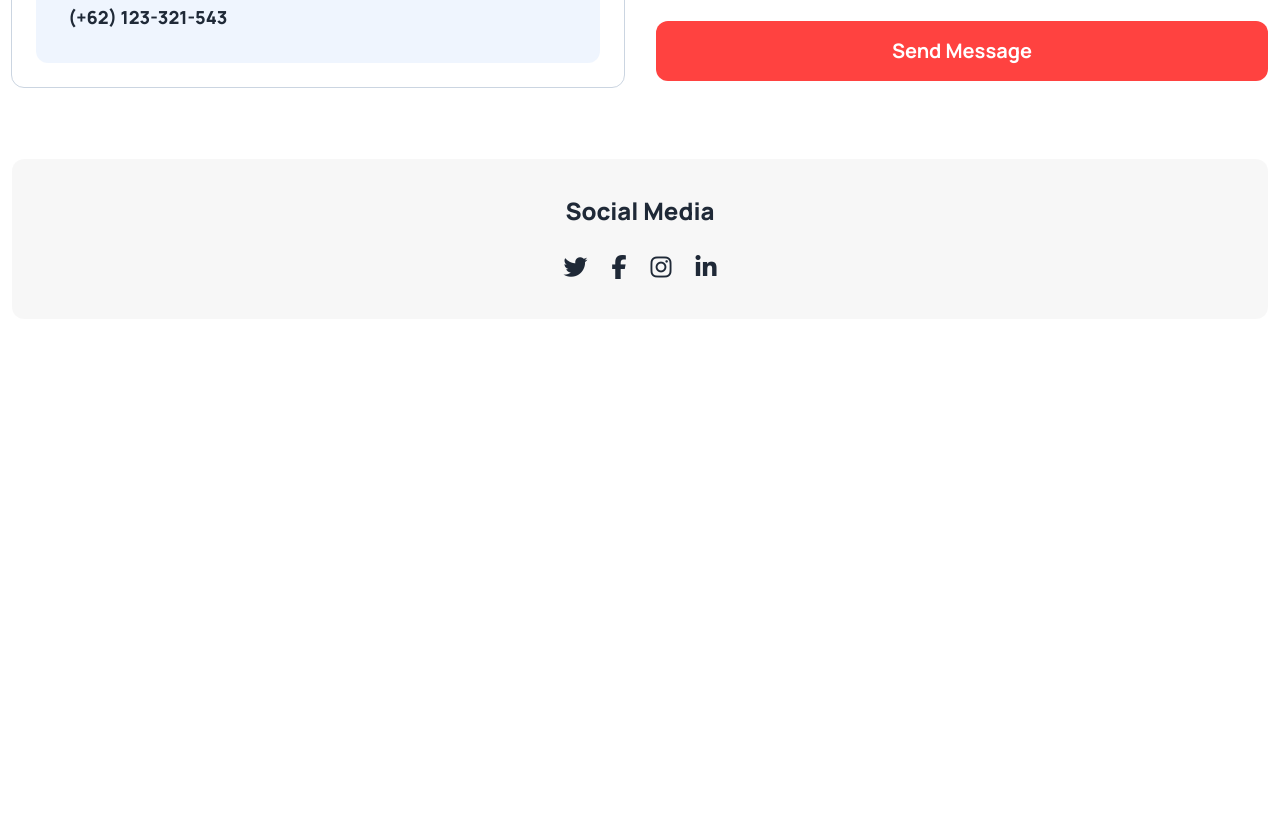
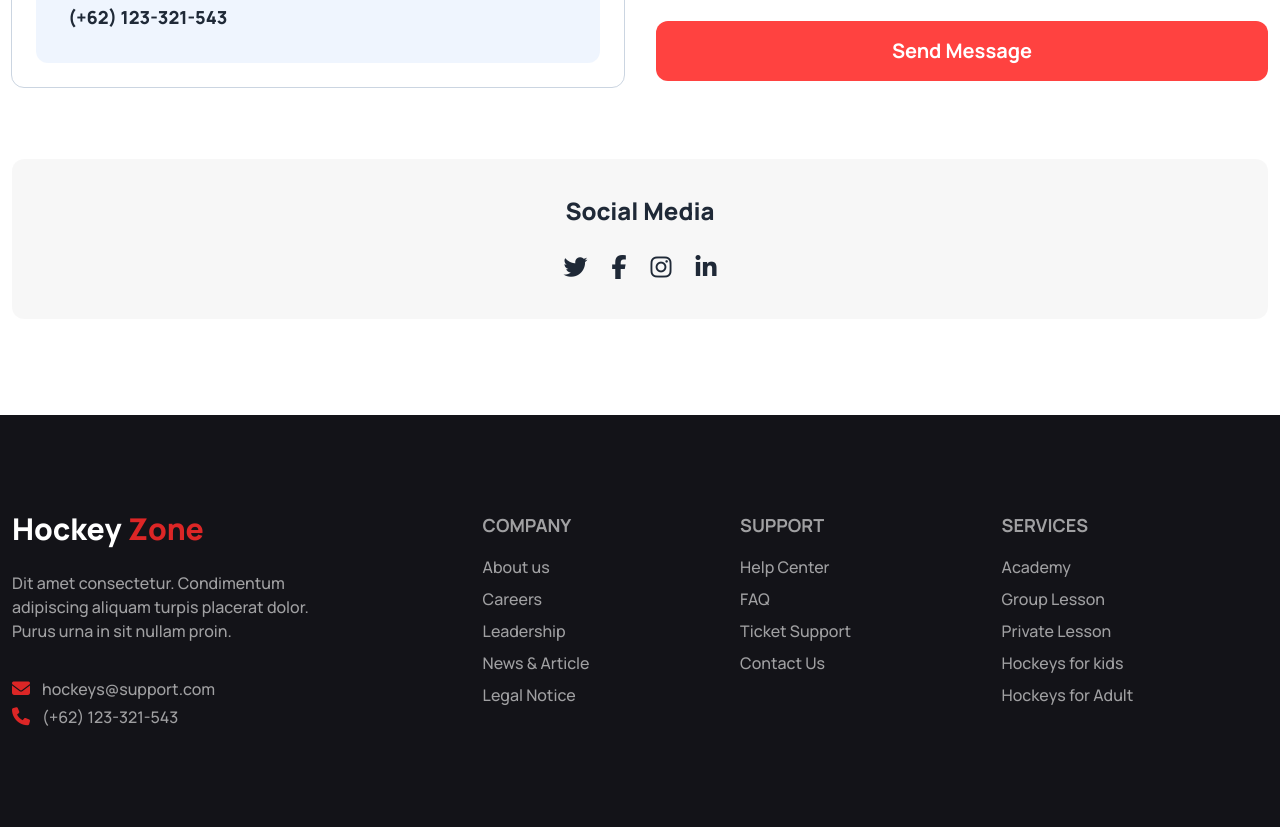
Before and after one commit to Asif-4D/Hockey-Zone, a plain HTML site: page index.html in a window 1280 px wide. Shown: the part 5258-6085 px from the top of the page. Before the commit the page ends 5673 px from the top, so only its background shows below. Drawn offline with nearby package versions, Linux system fonts and the light colour scheme.

Commit message:
footer area design added

```diff
--- a/index.html
+++ b/index.html
@@ -527,19 +527,54 @@
             </div>
           </section>
 
-
-
-
-
-
-
-
         </section>
     </main>
 
-    <footer>
+
+    <!-- Footer area -->
+    <footer class="bg-[#131318]">
+
+      <section class="w-full lg:max-w-screen-xl m-auto footer py-24 px-3 text-base-content ">
+          <aside>
+            <h2 class="text-3xl font-extrabold text-white mb-4">Hockey <span class="text-3xl font-extrabold text-red-600">Zone</span></h2>
+            <p class="text-base font-medium text-[#ffffff99] mb-6 w-80">Dit amet consectetur. Condimentum  adipiscing aliquam turpis placerat dolor. Purus urna in sit nullam proin. </p>
+            <ul>
+              <li><i class="fa-solid fa-envelope mr-3 text-red-600 text-lg"></i><a class="text-base font-medium text-[#ffffff99]" href="#">hockeys@support.com</a></li>
+              <li><i class="fa-solid fa-phone mr-3 text-red-600 text-lg"></i><a class="text-base font-medium text-[#ffffff99]" href="#">(+62) 123-321-543</a></li>
+            </ul>
+          </aside>
+
+            <nav>
+              <header class="footer-title text-white text-lg font-bold">Company</header>
+              <a class="link link-hover text-base font-medium text-[#ffffff99]">About us</a>
+              <a class="link link-hover text-base font-medium text-[#ffffff99]">Careers</a>
+              <a class="link link-hover text-base font-medium text-[#ffffff99]">Leadership</a>
+              <a class="link link-hover text-base font-medium text-[#ffffff99]">News & Article</a>
+              <a class="link link-hover text-base font-medium text-[#ffffff99]">Legal Notice</a>
+            </nav>
+
+            <nav>
+              <header class="footer-title text-white text-lg font-bold">Support</header>
+              <a class="link link-hover text-base font-medium text-[#ffffff99]">Help Center</a>
+              <a class="link link-hover text-base font-medium text-[#ffffff99]">FAQ</a>
+              <a class="link link-hover text-base font-medium text-[#ffffff99]">Ticket Support</a>
+              <a class="link link-hover text-base font-medium text-[#ffffff99]">Contact Us</a>
+            </nav>
+
+            <nav>
+              <header class="footer-title text-white text-lg font-bold">Services</header>
+              <a class="link link-hover text-base font-medium text-[#ffffff99]">Academy</a>
+              <a class="link link-hover text-base font-medium text-[#ffffff99]">Group Lesson</a>
+              <a class="link link-hover text-base font-medium text-[#ffffff99]">Private Lesson</a>
+              <a class="link link-hover text-base font-medium text-[#ffffff99]">Hockeys for kids</a>
+              <a class="link link-hover text-base font-medium text-[#ffffff99]">Hockeys for Adult</a>
+            </nav>
+
+
+      </section>
 
     </footer>
 
+
 </body>
 </html>
```
